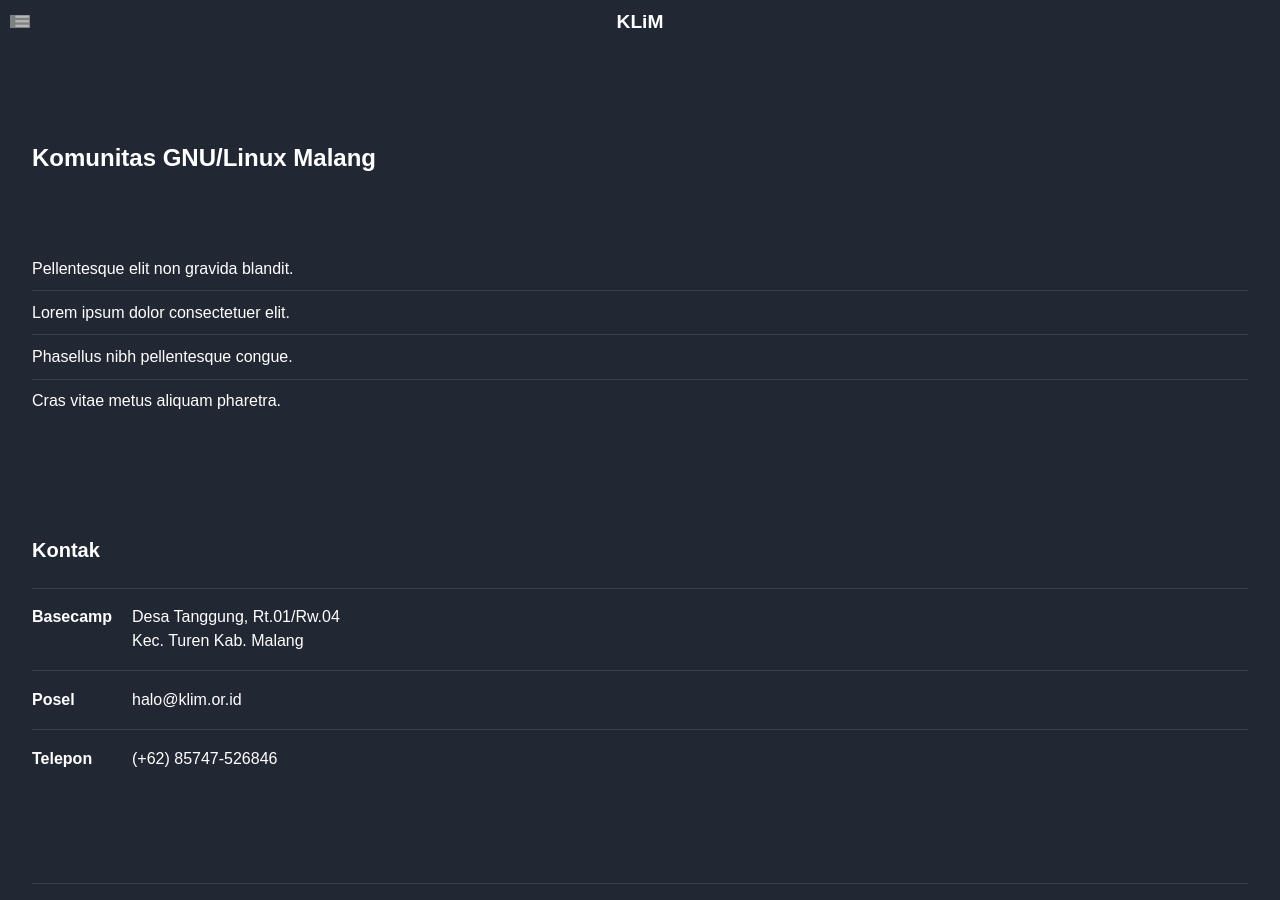
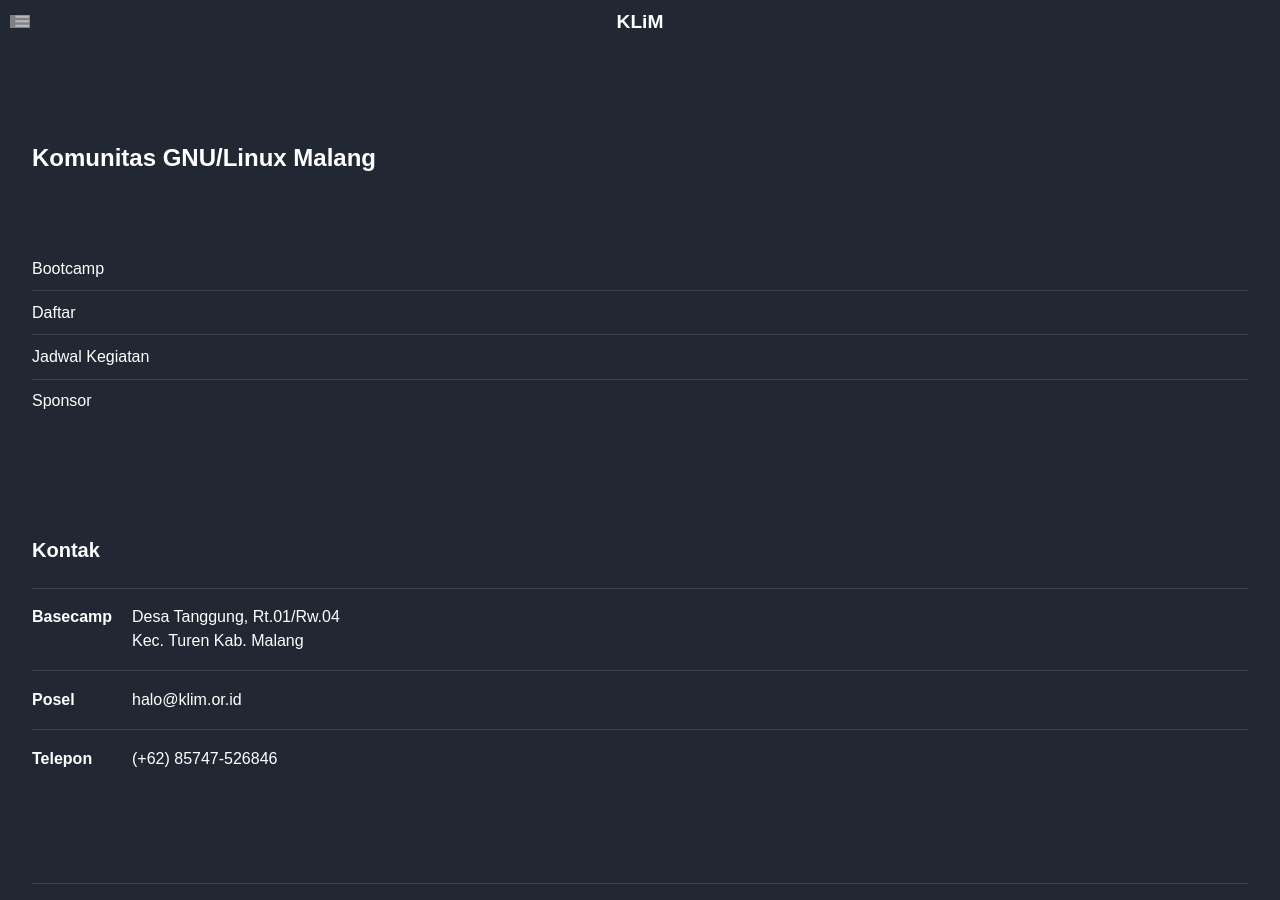
Before and after one commit to old-jekyll-templates/Horizons-Jekyll-Theme, a Jekyll site: the page built from index.html, in a window 1280 px wide and 900 px high, scrolled down 1168 px. Built offline with Jekyll 4.4.1, drawn with Linux system fonts in a browser that asks for light colours; the list of posts is cut into pages by our own code; grey boxes are pictures that could not be loaded.

Commit message:
update link
Signed-off-by: Samsul Ma'arif <hay@samsul.web.id>

```diff
--- a/_layouts/default.html
+++ b/_layouts/default.html
@@ -49,10 +49,10 @@
 										</section>
 										<section class="6u">
 											<ul class="default">
-												<li><a href="#">Pellentesque elit non gravida blandit.</a></li>
-												<li><a href="#">Lorem ipsum dolor consectetuer elit.</a></li>
-												<li><a href="#">Phasellus nibh pellentesque congue.</a></li>
-												<li><a href="#">Cras vitae metus aliquam  pharetra.</a></li>
+												<li><a href="{{ site.baseurl }}/bootcamp">Bootcamp</a></li>
+												<li><a href="{{ site.baseurl }}/bootcamp#daftar">Daftar</a></li>
+												<li><a href="{{ site.baseurl }}/bootcamp#jadwal">Jadwal Kegiatan</a></li>
+												<li><a href="{{ site.baseurl }}/bootcamp#sponsor">Sponsor</a></li>
 											</ul>
 										</section>
 									</div>
--- a/bootcamp.html
+++ b/bootcamp.html
@@ -60,7 +60,7 @@ permalink : /bootcamp/
                 <span class="icon-bar"></span>
                 <span class="icon-bar"></span>
               </button>
-              <a class="navbar-brand" href="{{ site.baseurl }}">Home</a>
+              <a class="navbar-brand" href="{{ site.baseurl }}/">Home</a>
             </div>
 
             <!-- Collect the nav links, forms, and other content for toggling -->
```
